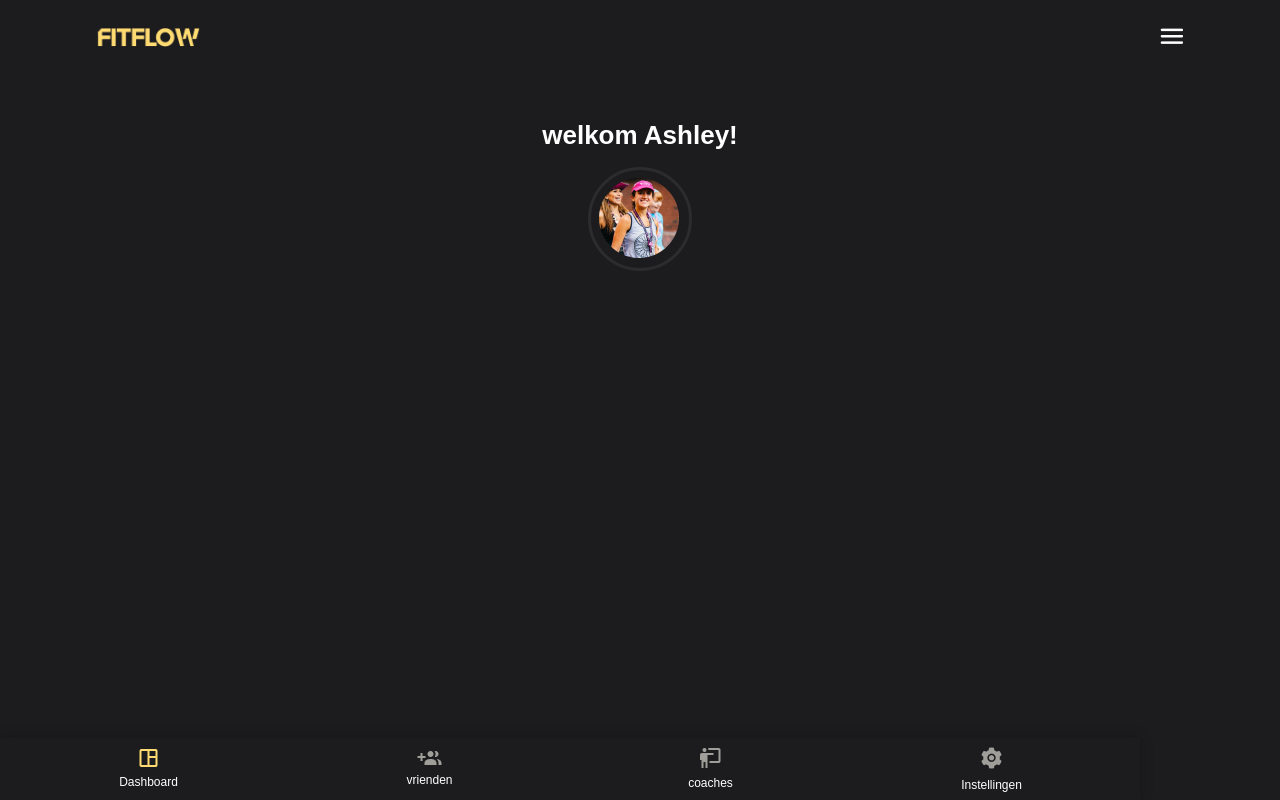
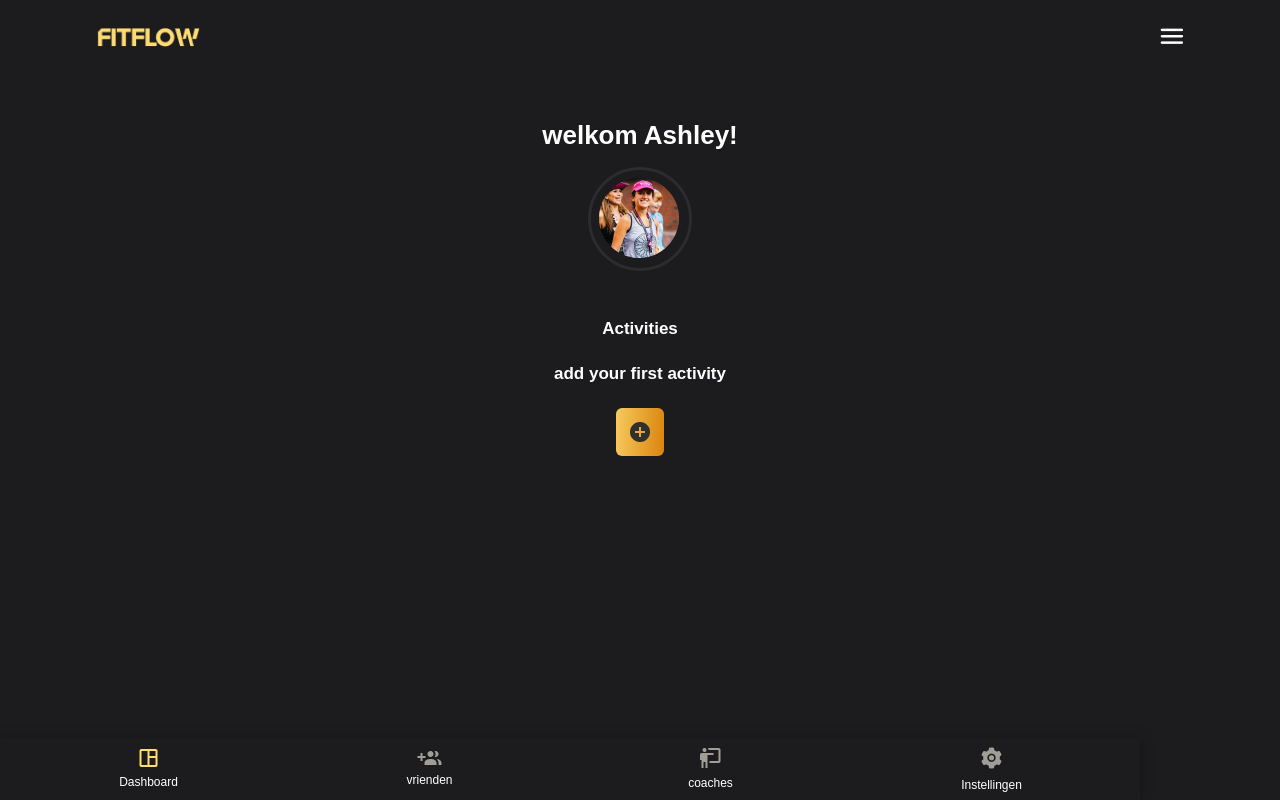
Before and after one commit to nima404/FitFlow-Bs, a React (Create React App) app: page /dashboard in a window 1280 px wide. Built offline with nearby package versions, Linux system fonts and the light colour scheme.

Commit message:
update: dashboard activity

```diff
--- a/src/components/Sidebar/index.jsx
+++ b/src/components/Sidebar/index.jsx
@@ -6,6 +6,7 @@ import profileImg from '../../assets/images/profile.png';
 import { useState } from "react";
 
 export const Sidebar = ({ state, setState }) => {
+
     const [pages, setPages] = useState([
         { title: "Activiteiten Geschiedenis", route: "" },
         { title: "Training Vooruitgang", route: "" },
--- a/src/pages/dashboard/index.jsx
+++ b/src/pages/dashboard/index.jsx
@@ -1,19 +1,33 @@
 import { useState } from "react"
 import { Sidebar } from "../../components/Sidebar"
-import { Col, Container, Row } from "react-bootstrap"
+import { Button, Col, Container, Row } from "react-bootstrap"
 import { BottomNavbar } from "../../components/BottomNavbar"
 import './style.css';
 import logo from '../../assets/images/logo.png';
 import sidebar from '../../assets/icons/sidebar.png';
 import profile from '../../assets/images/profile.png';
+import plus from '../../assets/icons/Vector (12).png';
+import run from '../../assets/icons/run.png'
+import bic from '../../assets/icons/ion_bicycle-sharp.png';
+import sport from '../../assets/icons/sport.png';
 
 export const Dashboard = () => {
     const [sidebarState, setSidebarState] = useState(false)
+    const [activityState, setActivityState] = useState(false)
+
+    const [activityList, setActivityList] = useState([
+        { title: "Rennen", img: run, route: "" },
+        { title: "Fietsen", img: bic, route: "" },
+        { title: "Yoga", img: sport, route: "" },
+        { title: "Rennen", img: run, route: "" },
+        { title: "Yoga", img: sport, route: "" },
+        { title: "Rennen", img: run, route: "" },
+    ])
     return (
         <>
             <Sidebar state={sidebarState} setState={setSidebarState} />
 
-            <Container>
+            <Container className="mb100">
                 <Row className="mt-4 d-flex justify-content-between align-items-center">
                     <Col>
                         <img src={logo} className="logoStyle" />
@@ -32,8 +46,34 @@ export const Dashboard = () => {
                     </Col>
                 </Row>
 
-                <Row>
+                <Row className="mt-5 mb-3">
+                    <Col className="d-flex justify-content-center align-items-center flex-column">
+                        <h5 className="activity_title">Activities</h5>
+                        <h5 className="mt-4 activity_title">add your first activity</h5>
 
+                        <Row className="mt-4">
+                            <Col>
+                                {
+                                    !activityState ?
+                                        <Button className=' rounded plus-bg-style d-flex justify-content-center align-items-center' onClick={() => setActivityState(true)}>
+                                            <img src={plus} />
+                                        </Button> :
+                                        <div className='activity_Box mt-4'>
+                                            {
+                                                activityList.map((node, _) => {
+                                                    return <div className='activity_item' key={`${node.title}_${_}`}>
+                                                        <div className='activity_img d-flex justify-content-center align-items-center'>
+                                                            <img src={node.img} />
+                                                        </div>
+                                                        <h5>{node.title}</h5>
+                                                    </div>
+                                                })
+                                            }
+                                        </div>
+                                }
+                            </Col>
+                        </Row>
+                    </Col>
                 </Row>
             </Container >
 
--- a/src/pages/dashboard/style.css
+++ b/src/pages/dashboard/style.css
@@ -16,5 +16,41 @@
 .plus-bg-style {
     background: linear-gradient(274.42deg, #DA840D 0%, #FFDB72 124.45%);
     width: 48px;
+    /* margin-top: 40px !important; */
     height: 48px;
+    border: none !important;
 }
+
+.activity_title {
+    font-weight: 600;
+    font-size: 17px;
+}
+
+.activity_Box {
+    display: grid;
+    grid-template-columns: repeat(2, 1fr);
+    gap: 60px;
+}
+
+.activity_item {
+    display: flex;
+    justify-content: left;
+    align-items: center;
+    gap: 15px;
+}
+
+.activity_img {
+    width: 48px;
+    height: 48px;
+    background: linear-gradient(0deg, #FFDB72, #FFDB72);
+    border-radius: 14px;
+}
+
+.activity_item h5 {
+    font-weight: 600;
+    font-size: 17px;
+}
+
+.mb100{
+    margin-bottom: 100px !important;
+}
```
